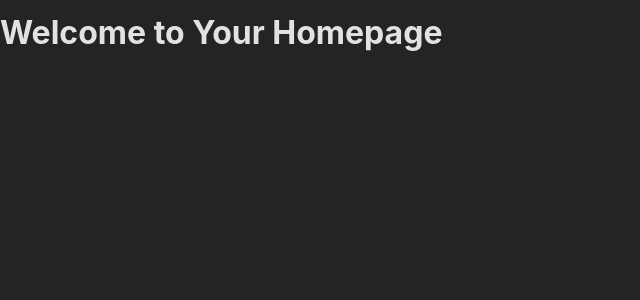
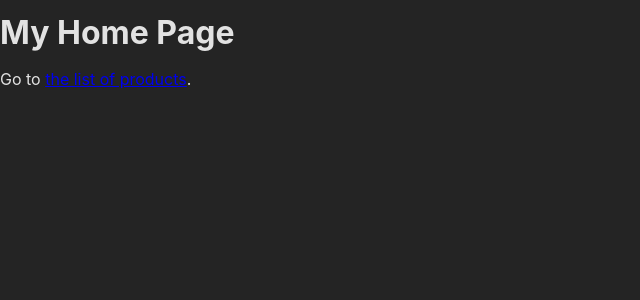
Before and after one commit to Itzmadukz/react-router, a React (Create React App) app: page / in a window 1280 px wide. Shown: the top 300 px of the page, without its empty margins (0-640 px from the left). Built offline with nearby package versions, Linux system fonts and the light colour scheme.

Commit message:
add: page links

```diff
--- a/src/pages/Home.js
+++ b/src/pages/Home.js
@@ -1,5 +1,14 @@
+import { Link } from 'react-router-dom';
+
 function HomePage() {
-    return <h1>Welcome to Your Homepage</h1>
+  return (
+    <>
+      <h1>My Home Page</h1>
+      <p>
+        Go to <Link to="/products">the list of products</Link>.
+      </p>
+    </>
+  );
 }
 
 export default HomePage;
--- a/src/pages/Product.js
+++ b/src/pages/Product.js
@@ -1,5 +1,5 @@
 function ProductsPage() {
-    return <h1></h1>
+    return <h1>Products Page</h1>
 }
 
 export default ProductsPage;
```
Also changed, not shown: src/App.js (+10 -7 lines).
